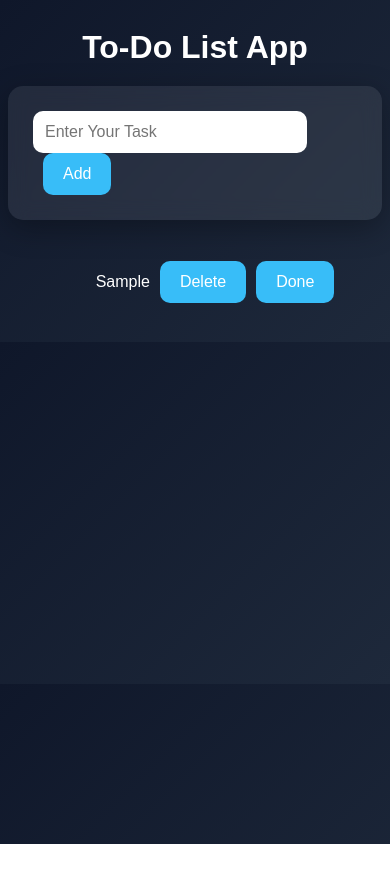
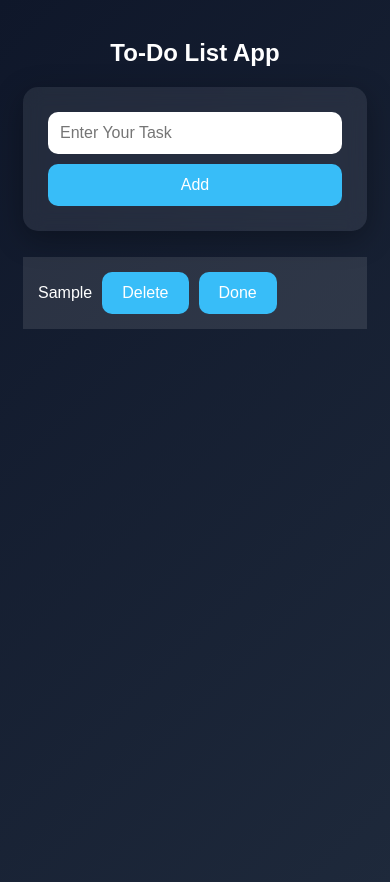
Before and after one commit to sameer-UOS/To-Do-App, a plain HTML site: page index.html in a window 390 px wide. Both pictures are taken after typing "Sample" into the empty fields and a click on the button "Add". Before the commit the page ends 844 px from the top, so only its background shows below. Drawn offline with Linux system fonts and the light colour scheme.

Commit message:
css file changes

```diff
--- a/style.css
+++ b/style.css
@@ -1,10 +1,11 @@
  body {
+    min-height: 100vh;
     font-family: Arial, Helvetica, sans-serif;
     background: linear-gradient(135deg,#0f172a,#1e293b);
+
     display: flex;
     flex-direction: column;
     align-items: center;
-    justify-content: center;
 }
 
 h1{
@@ -16,6 +17,10 @@ h1{
 
     padding: 25px;
     border-radius: 15px;
+
+    width: 100%;
+    max-width: 400px;
+
 
     backdrop-filter: blur(10px);
 
@@ -32,14 +37,22 @@ input{
 
     font-size: 16px;
 }
+
 li {
      list-style: none;
 color: white;
-    /* background: rgba(255,255,255,0.1); */
+    background: rgba(255,255,255,0.1);
     padding: 15px;
     margin-top: 10px;
+    word-break: break-word;
+
 }
 
+#taskList{
+    width: 100%;
+    max-width: 500px;
+    padding: 0;
+}
 
 button{
     padding: 12px 20px;
@@ -62,3 +75,38 @@ button:hover{
     background: #0ea5e9;
     transform: scale(1.05);
 }
+
+@media (max-width: 600px){
+
+    body{
+        padding: 15px;
+    }
+
+    h1{
+        font-size: 24px;
+        text-align: center;
+    }
+
+    .input-area{
+        width: 100%;
+        box-sizing: border-box;
+
+        display: flex;
+        flex-direction: column;
+    }
+
+    #taskInput{
+        width: 100%;
+        box-sizing: border-box;
+        margin-bottom: 10px;
+    }
+
+    #add-btn{
+        width: 100%;
+        margin-left: 0;
+    }
+
+    #taskList{
+        width: 100%;
+    }
+}
```
